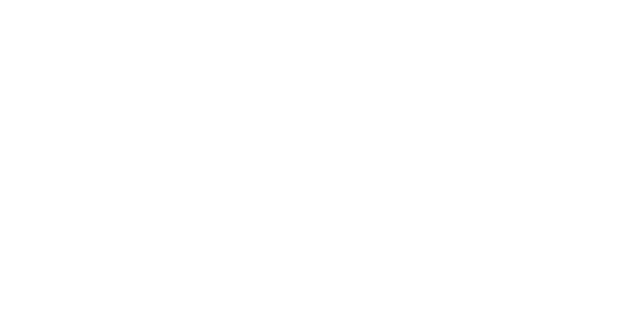
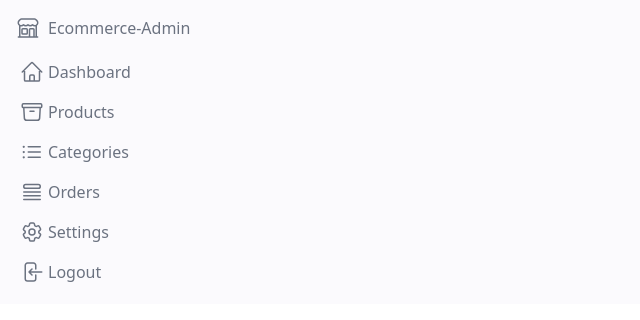
Before and after one commit to DaoTruongNghi/ecommerce_project, a Next.js app in the folder ecommerce-admin/: page /components/nav in a window 1280 px wide. Shown: the top 320 px of the page, without its empty margins (0-640 px from the left). Built offline with nearby package versions, Linux system fonts and the light colour scheme.

Commit message:
Ready to build the whole display and pre order

```diff
--- a/ecommerce-admin/pages/categories.js
+++ b/ecommerce-admin/pages/categories.js
@@ -185,7 +185,7 @@
                   }
                 ></input>
                 <button
-                  className="btn-default"
+                  className="btn-red"
                   onClick={() => removeProperty(index)}
                   type="button"
                 >
@@ -231,13 +231,13 @@
                   <td>
                     <div className="flex gap-1">
                       <button
-                        className="btn-primary "
+                        className="btn-default "
                         onClick={() => editCategory(category)}
                       >
                         Edit
                       </button>
                       <button
-                        className="btn-primary"
+                        className="btn-red"
                         onClick={() => deleteCategories(category)}
                       >
                         Delete
--- a/ecommerce-admin/pages/components/Layout.js
+++ b/ecommerce-admin/pages/components/Layout.js
@@ -1,16 +1,18 @@
 import Head from "next/head";
 import Image from "next/image";
 import styles from "@/styles/Home.module.css";
+import { data } from "autoprefixer";
 import { useSession, signIn, signOut } from "next-auth/react";
 import Nav from "./Nav";
-import { data } from "autoprefixer";
+import { useState } from "react";
+import Logo from "./Logo";
 
 export default function Layout({ children }) {
+  const [showNav, setShowNav] = useState(false);
   const { data: session } = useSession();
-
   if (!session) {
     return (
-      <div className="bg-blue-900 w-screen h-screen flex items-center">
+      <div className="bg-bgGray w-screen h-screen flex items-center">
         <div className="text-center w-full">
           <button
             onClick={() => signIn("google")}
@@ -24,10 +26,29 @@
   }
 
   return (
-    <div className="bg-blue-900 min-h-screen flex">
-      <Nav />
-      <div className="bg-white flex-grow mt-2 mr-2 mb-2 rounded-md p-4">
-        {children}
+    <div className="bg-bgGray min-h-screen">
+      <div className=" md:hidden flex items-center p-4">
+        <button onClick={() => setShowNav(true)}>
+          <svg
+            xmlns="http://www.w3.org/2000/svg"
+            viewBox="0 0 24 24"
+            fill="currentColor"
+            className="w-6 h-6"
+          >
+            <path
+              fillRule="evenodd"
+              d="M3 6.75A.75.75 0 013.75 6h16.5a.75.75 0 010 1.5H3.75A.75.75 0 013 6.75zM3 12a.75.75 0 01.75-.75h16.5a.75.75 0 010 1.5H3.75A.75.75 0 013 12zm0 5.25a.75.75 0 01.75-.75h16.5a.75.75 0 010 1.5H3.75a.75.75 0 01-.75-.75z"
+              clipRule="evenodd"
+            />
+          </svg>
+        </button>
+        <div className="flex grow justify-center mr-6">
+          <Logo />
+        </div>
+      </div>
+      <div className="flex">
+        <Nav show={showNav} />
+        <div className="flex-grow p-4">{children}</div>
       </div>
     </div>
   );
--- /dev/null
+++ b/ecommerce-admin/pages/components/Logo.js
@@ -0,0 +1,24 @@
+import React from "react";
+import Link from "next/link";
+
+export default function Logo() {
+  return (
+    <Link href={"/"} className="flex gap-2">
+      <svg
+        xmlns="http://www.w3.org/2000/svg"
+        fill="none"
+        viewBox="0 0 24 24"
+        strokeWidth={1.5}
+        stroke="currentColor"
+        className="w-6 h-6"
+      >
+        <path
+          strokeLinecap="round"
+          strokeLinejoin="round"
+          d="M13.5 21v-7.5a.75.75 0 01.75-.75h3a.75.75 0 01.75.75V21m-4.5 0H2.36m11.14 0H18m0 0h3.64m-1.39 0V9.349m-16.5 11.65V9.35m0 0a3.001 3.001 0 003.75-.615A2.993 2.993 0 009.75 9.75c.896 0 1.7-.393 2.25-1.016a2.993 2.993 0 002.25 1.016c.896 0 1.7-.393 2.25-1.016a3.001 3.001 0 003.75.614m-16.5 0a3.004 3.004 0 01-.621-4.72L4.318 3.44A1.5 1.5 0 015.378 3h13.243a1.5 1.5 0 011.06.44l1.19 1.189a3 3 0 01-.621 4.72m-13.5 8.65h3.75a.75.75 0 00.75-.75V13.5a.75.75 0 00-.75-.75H6.75a.75.75 0 00-.75.75v3.75c0 .415.336.75.75.75z"
+        />
+      </svg>
+      <span className="">Ecommerce-Admin</span>
+    </Link>
+  );
+}
--- a/ecommerce-admin/pages/components/nav.js
+++ b/ecommerce-admin/pages/components/nav.js
@@ -1,10 +1,13 @@
 import { signOut } from "next-auth/react";
 import Link from "next/link";
 import { useRouter } from "next/router";
+import Logo from "./Logo";
 
-export default function Nav() {
+export default function Nav({ show }) {
   const inactiveLink = "flex gap-1 p-1";
-  const activeLink = inactiveLink + " bg-white text-blue-900 rounded-l-lg";
+  const activeLink = inactiveLink + " bg-select text-black rounded-lg";
+  const inactiveIcon = "w-6 h-6 ";
+  const activeIcon = inactiveIcon + " text-primary";
   const router = useRouter();
   const { pathname } = router;
 
@@ -14,25 +17,15 @@
   }
 
   return (
-    <aside className="text-white p-4 pr-0">
-      <Link href={"/"} className="flex gap-2 mb-4 mr-4">
-        <svg
-          xmlns="http://www.w3.org/2000/svg"
-          fill="none"
-          viewBox="0 0 24 24"
-          strokeWidth={1.5}
-          stroke="currentColor"
-          className="w-6 h-6"
-        >
-          <path
-            strokeLinecap="round"
-            strokeLinejoin="round"
-            d="M13.5 21v-7.5a.75.75 0 01.75-.75h3a.75.75 0 01.75.75V21m-4.5 0H2.36m11.14 0H18m0 0h3.64m-1.39 0V9.349m-16.5 11.65V9.35m0 0a3.001 3.001 0 003.75-.615A2.993 2.993 0 009.75 9.75c.896 0 1.7-.393 2.25-1.016a2.993 2.993 0 002.25 1.016c.896 0 1.7-.393 2.25-1.016a3.001 3.001 0 003.75.614m-16.5 0a3.004 3.004 0 01-.621-4.72L4.318 3.44A1.5 1.5 0 015.378 3h13.243a1.5 1.5 0 011.06.44l1.19 1.189a3 3 0 01-.621 4.72m-13.5 8.65h3.75a.75.75 0 00.75-.75V13.5a.75.75 0 00-.75-.75H6.75a.75.75 0 00-.75.75v3.75c0 .415.336.75.75.75z"
-          />
-        </svg>
-        <span className="">EcommerceAdmin</span>
-      </Link>
-
+    <aside
+      className={
+        (show ? "left-0" : "-left-full") +
+        " top-0 text-gray-500 p-4 fixed w-full bg-bgGray h-full md:static md:w-auto transition-all"
+      }
+    >
+      <div className="mb-4 mr-4">
+        <Logo />
+      </div>
       <nav className="flex flex-col gap-2">
         <Link
           href={"/"}
@@ -44,7 +37,7 @@
             viewBox="0 0 24 24"
             strokeWidth={1.5}
             stroke="currentColor"
-            className="w-6 h-6"
+            className={pathname === "/" ? activeIcon : inactiveIcon}
           >
             <path
               strokeLinecap="round"
@@ -64,7 +57,9 @@
             viewBox="0 0 24 24"
             strokeWidth={1.5}
             stroke="currentColor"
-            className="w-6 h-6"
+            className={
+              pathname.includes("/products") ? activeIcon : inactiveIcon
+            }
           >
             <path
               strokeLinecap="round"
@@ -86,7 +81,9 @@
             viewBox="0 0 24 24"
             strokeWidth={1.5}
             stroke="currentColor"
-            className="w-6 h-6"
+            className={
+              pathname.includes("/categories") ? activeIcon : inactiveIcon
+            }
           >
             <path
               strokeLinecap="round"
@@ -106,7 +103,7 @@
             viewBox="0 0 24 24"
             strokeWidth={1.5}
             stroke="currentColor"
-            className="w-6 h-6"
+            className={pathname.includes("/orders") ? activeIcon : inactiveIcon}
           >
             <path
               strokeLinecap="round"
@@ -126,7 +123,9 @@
             viewBox="0 0 24 24"
             strokeWidth={1.5}
             stroke="currentColor"
-            className="w-6 h-6"
+            className={
+              pathname.includes("/settings") ? activeIcon : inactiveIcon
+            }
           >
             <path
               strokeLinecap="round"
--- a/ecommerce-admin/pages/products.js
+++ b/ecommerce-admin/pages/products.js
@@ -14,10 +14,7 @@
 
   return (
     <Layout>
-      <Link
-        className="bg-blue-900 text-white rounded-md py-2 px-2 "
-        href="/products/new"
-      >
+      <Link className="btn-primary" href="/products/new">
         Add new products
       </Link>
       <table className="basic mt-4">
@@ -34,7 +31,7 @@
               <td>
                 <Link
                   href={"/products/edit/" + product._id}
-                  className="flex items-center"
+                  className="flex items-center btn-default"
                 >
                   <svg
                     xmlns="http://www.w3.org/2000/svg"
@@ -54,7 +51,7 @@
                 </Link>
                 <Link
                   href={"/products/delete/" + product._id}
-                  className="flex items-center"
+                  className="flex items-center btn-red"
                 >
                   <svg
                     xmlns="http://www.w3.org/2000/svg"
--- a/ecommerce-admin/pages/products/new.js
+++ b/ecommerce-admin/pages/products/new.js
@@ -5,7 +5,7 @@
   return (
     <>
       <Layout>
-        <h1 className="text-blue-900 mb-2 text-xl">New product</h1>
+        <h1>New product</h1>
         <ProductForm />
       </Layout>
     </>
--- a/ecommerce-admin/styles/globals.css
+++ b/ecommerce-admin/styles/globals.css
@@ -8,7 +8,7 @@
 input,
 textarea,
 select {
-  @apply border-2 border-gray-300 rounded-md px-1 w-full;
+  @apply border border-gray-300 rounded-md w-full py-2 px-3;
   @apply mb-2;
 }
 
@@ -19,31 +19,31 @@
 }
 
 h1 {
-  @apply mb-2 text-xl text-blue-900;
+  @apply mb-2 text-xl text-gray-600;
 }
 
 label {
-  @apply text-blue-900;
+  @apply text-gray-600 text-sm;
 }
 
 .btn-primary {
-  @apply bg-blue-900 text-white px-4 py-1 rounded-md;
+  @apply bg-primary text-white px-4 py-1 rounded-sm;
 }
 
 table.basic {
-  @apply w-full;
+  @apply w-full bg-white rounded-sm shadow-md;
 }
 
 table.basic thead tr td {
-  @apply bg-blue-100;
+  @apply text-sm text-gray-600 uppercase border-b border-gray-300 px-4 py-2;
 }
 
 table.basic tr td {
-  @apply border border-blue-200 p-1;
+  @apply px-4 py-1;
 }
 
 table.basic a {
-  @apply bg-blue-900 py-1 px-2 rounded-md text-sm text-white inline-flex gap-1 mr-1;
+  @apply text-sm px-4 py-1 inline-flex mx-1 items-center gap-1;
 }
 
 .btn-red,
@@ -52,9 +52,9 @@
 }
 
 .btn-red {
-  @apply text-white bg-red-900;
+  @apply bg-red-200 text-red-600 px-4 py-1 rounded-sm shadow-sm;
 }
 
 .btn-default {
-  @apply text-white bg-gray-400;
+  @apply bg-white text-gray-800 px-4 py-1 rounded-sm border border-gray-200 shadow-sm;
 }
--- a/ecommerce-admin/tailwind.config.js
+++ b/ecommerce-admin/tailwind.config.js
@@ -6,7 +6,13 @@
     "./components/**/*.{js,ts,jsx,tsx,mdx}",
   ],
   theme: {
-    extend: {},
+    extend: {
+      colors: {
+        primary: "#5542F6",
+        select: "#eae8fb",
+        bgGray: "#fbfafd",
+      },
+    },
   },
   plugins: [],
 };
```
Also changed, not shown: ecommerce-admin/pages/components/ProductForm.js (+12 -7 lines).
